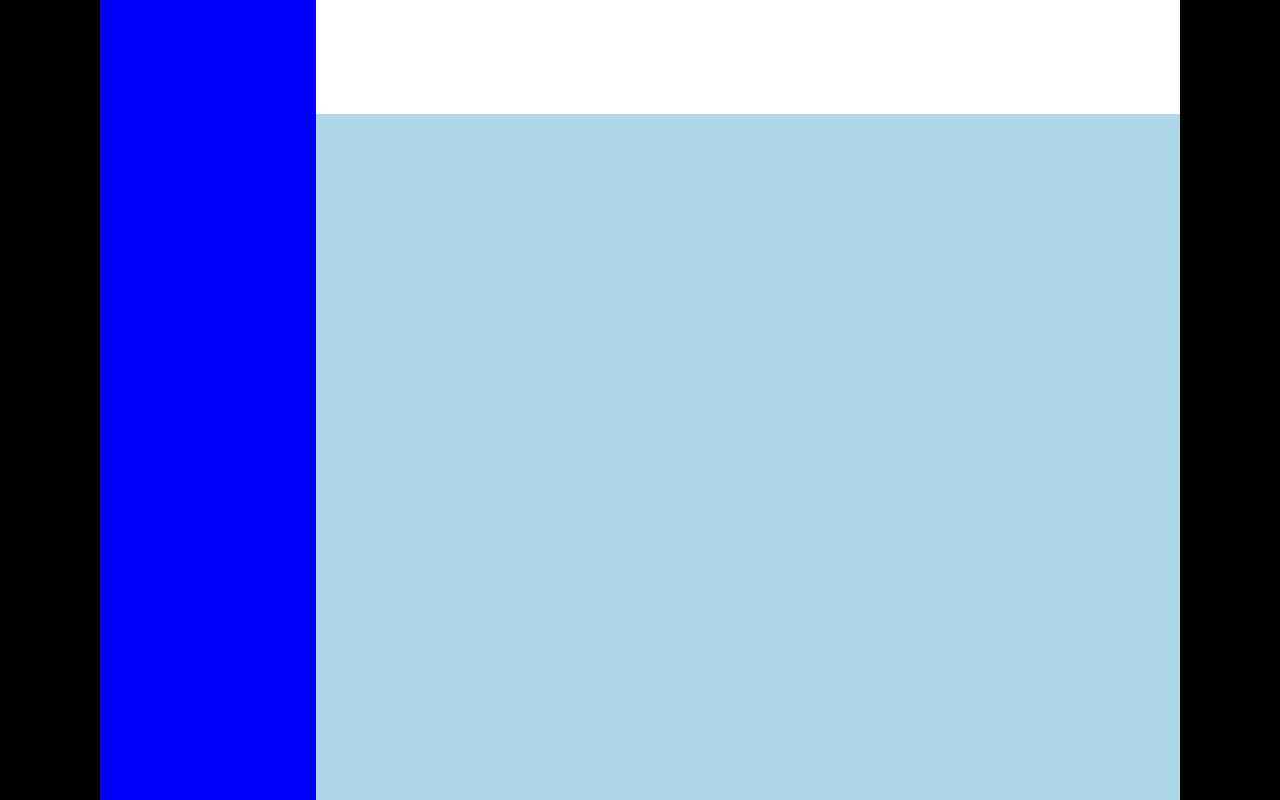
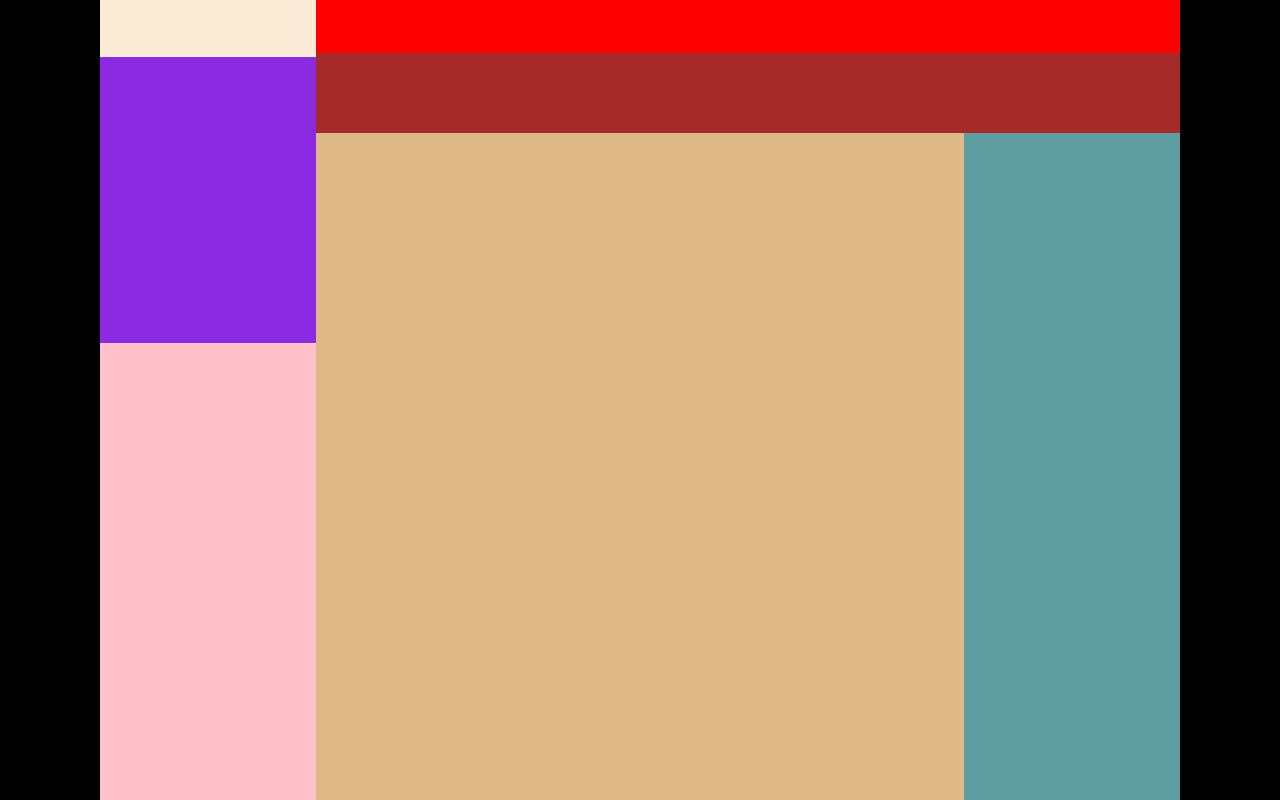
Before and after one commit to Liziloo/odin-dashboard, a plain HTML site: page index.html in a window 1280 px wide. Drawn offline with Linux system fonts and the light colour scheme.

Commit message:
Add subsections layout

```diff
--- a/index.html
+++ b/index.html
@@ -9,9 +9,19 @@
 </head>
 <body>
     <div id="container">
-        <div id="header"></div>
-        <div id="sidebar"></div>
-        <div id="main"></div>
+        <div id="header">
+            <div id="search-row"></div>
+            <div id="welcome-row"></div>
+        </div>
+        <div id="sidebar">
+            <div id="logo-banner"></div>
+            <div id="main-menu"></div>
+            <div id="settings-menu"></div>
+        </div>
+        <div id="main">
+            <div class="main-column"></div>
+            <div class="main-column"></div>
+        </div>
     </div>
 </body>
 </html>
--- a/styles.css
+++ b/styles.css
@@ -7,7 +7,7 @@ body {
     margin: 0 100px;
     display: grid;
     grid-template-columns: 1fr 4fr;
-    grid-template-rows: 1fr 6fr;
+    grid-template-rows: 1fr 5fr;
     grid-template-areas:
         "sidebar header"
         "sidebar main";
@@ -16,14 +16,49 @@ body {
 #header {
     background-color: white;
     grid-area: header;
+    display: grid;
+    grid-template-rows: 2fr 3fr;
+}
+
+#search-row {
+    background-color: red;
+
+}
+
+#welcome-row {
+    background-color: brown;
 }
 
 #sidebar {
     background-color: blue;
     grid-area: sidebar;
+    display: grid;
+    grid-template-rows: 1fr 5fr 8fr;
+}
+
+#logo-banner {
+    background-color: antiquewhite;
+}
+
+#main-menu {
+    background-color: blueviolet;
+}
+
+#settings-menu {
+    background-color: pink;
 }
 
 #main {
     background-color: lightblue;
     grid-area: main;
+    display: grid;
+    grid-template-columns: 3fr 1fr;
 }
+
+#main div:first-child {
+    background-color: burlywood;
+}
+
+#main div:last-child {
+    background-color: cadetblue;
+}
```
